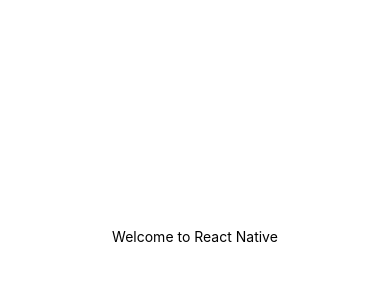
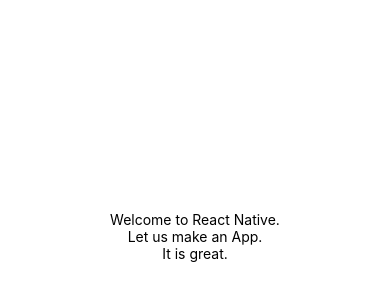
Before and after one commit to aaron-creator/Donewithit-app, a React Native app: screen / in a window 390 px wide. Shown: the part 186-486 px from the top of the page. Built offline with nearby package versions, Linux system fonts and the light colour scheme.

Commit message:
modified

```diff
--- a/App.js
+++ b/App.js
@@ -5,7 +5,9 @@
 export default function App() {
   return (
     <View style={styles.container}>
-      <Text>Welcome to React Native</Text>
+      <Text>Welcome to React Native.</Text>
+      <Text>Let us make an App.</Text>
+      <Text>It is great.</Text>
       <StatusBar style="auto" />
     </View>
   );
```
